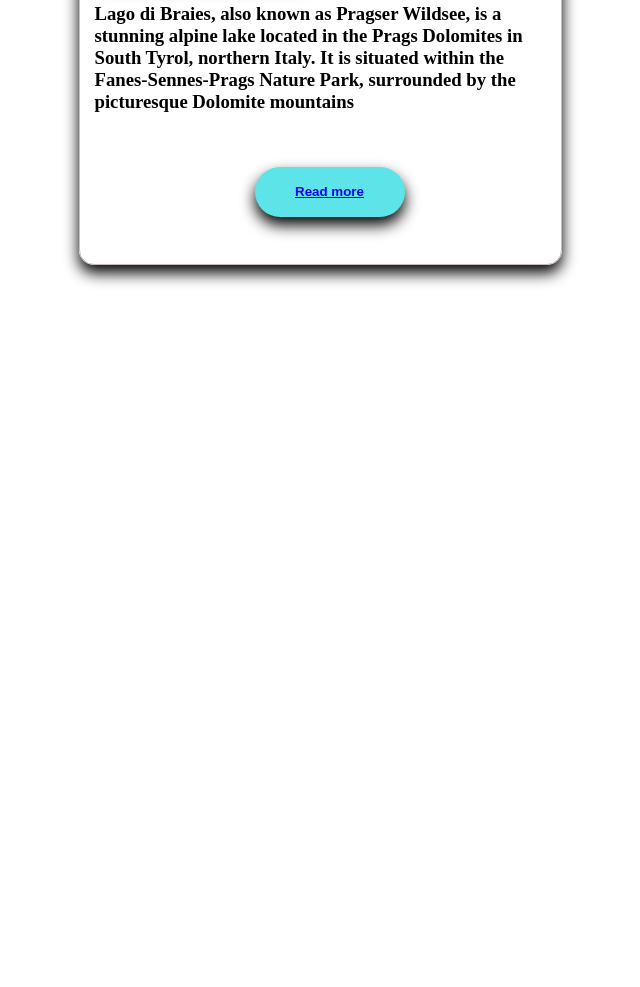
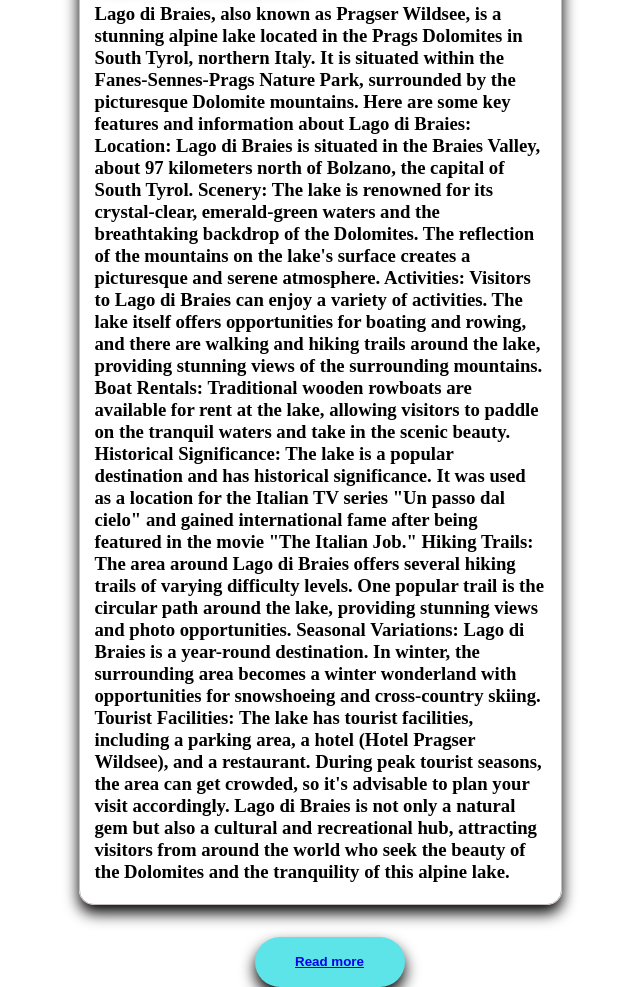
Before and after one commit to DarkBytezz/Projects, a plain HTML site: page index.html in a window 1280 px wide. Shown: the part 385-1372 px from the top of the page, without its empty margins (320-960 px from the left). Before the commit the page ends 800 px from the top, so only its background shows below. Drawn offline with Linux system fonts and the light colour scheme.

Commit message:
Update index.html

```diff
--- a/index.html
+++ b/index.html
@@ -8,13 +8,13 @@
     <style>
         .box {
             border: 1px solid rgb(200, 187, 187);
-            height: 80vh;
+            height: 160vh;
             width: 90vw;
             max-width: 481px;
-            position: static;
+            position: sticky;
             margin: auto;
             top: 80px;
-            left: 485px;
+
             border-radius: 15px;
             box-shadow: 0 8px 15px;
         }
@@ -45,7 +45,7 @@
             top: 35px;
             left: 25px;
             text-decoration: underline;
-            text-shadow:0 8px 15px;
+            text-shadow: 0 8px 15px;
 
         }
 
@@ -70,7 +70,7 @@
             box-shadow: 0 8px 15px;
         }
 
-        .butt2:hover{
+        .butt2:hover {
             background-color: rgb(70, 114, 112);
             box-shadow: 0 8px 15px;
         }
@@ -87,10 +87,43 @@
         <button class="butt">Nature</button>
 
         <h1 class="head">Lago di Braies</h1>
-        <h3 class="head2">Lago di Braies, also known as Pragser Wildsee, is a stunning alpine lake located in the Prags
-            Dolomites in
+        <h3 class="head2">
+            Lago di Braies, also known as Pragser Wildsee, is a stunning alpine lake located in the Prags Dolomites in
             South Tyrol, northern Italy. It is situated within the Fanes-Sennes-Prags Nature Park, surrounded by the
-            picturesque Dolomite mountains</h3>
+            picturesque Dolomite mountains.
+
+            Here are some key features and information about Lago di Braies:
+
+            <b></b>Location: Lago di Braies is situated in the Braies Valley, about 97 kilometers north of Bolzano, the capital
+            of South Tyrol.
+
+            <b></b>Scenery: The lake is renowned for its crystal-clear, emerald-green waters and the breathtaking backdrop of
+            the Dolomites. The reflection of the mountains on the lake's surface creates a picturesque and serene
+            atmosphere.
+
+            <b>Activities: Visitors to Lago di Braies can enjoy a variety of activities. The lake itself offers
+            opportunities for boating and rowing, and there are walking and hiking trails around the lake, providing
+            stunning views of the surrounding mountains.</b>
+
+            <b>Boat Rentals: Traditional wooden rowboats are available for rent at the lake, allowing visitors to paddle on
+            the tranquil waters and take in the scenic beauty.</b>
+
+            <b>Historical Significance: The lake is a popular destination and has historical significance. It was used as a
+            location for the Italian TV series "Un passo dal cielo" and gained international fame after being featured
+            in the movie "The Italian Job."</b>
+
+            <b>Hiking Trails: The area around Lago di Braies offers several hiking trails of varying difficulty levels. One
+            popular trail is the circular path around the lake, providing stunning views and photo opportunities.</b>
+
+            <b>Seasonal Variations: Lago di Braies is a year-round destination. In winter, the surrounding area becomes a
+            winter wonderland with opportunities for snowshoeing and cross-country skiing.</b>
+
+            <b>Tourist Facilities: The lake has tourist facilities, including a parking area, a hotel (Hotel Pragser
+            Wildsee), and a restaurant. During peak tourist seasons, the area can get crowded, so it's advisable to plan
+            your visit accordingly.</b>
+
+            Lago di Braies is not only a natural gem but also a cultural and recreational hub, attracting visitors from
+            around the world who seek the beauty of the Dolomites and the tranquility of this alpine lake.</h3>
         <button class="butt2">
             <a target="_blank" href="https://en.wikipedia.org/wiki/Pragser_Wildsee"> <b>Read more</b></a>
 
```
